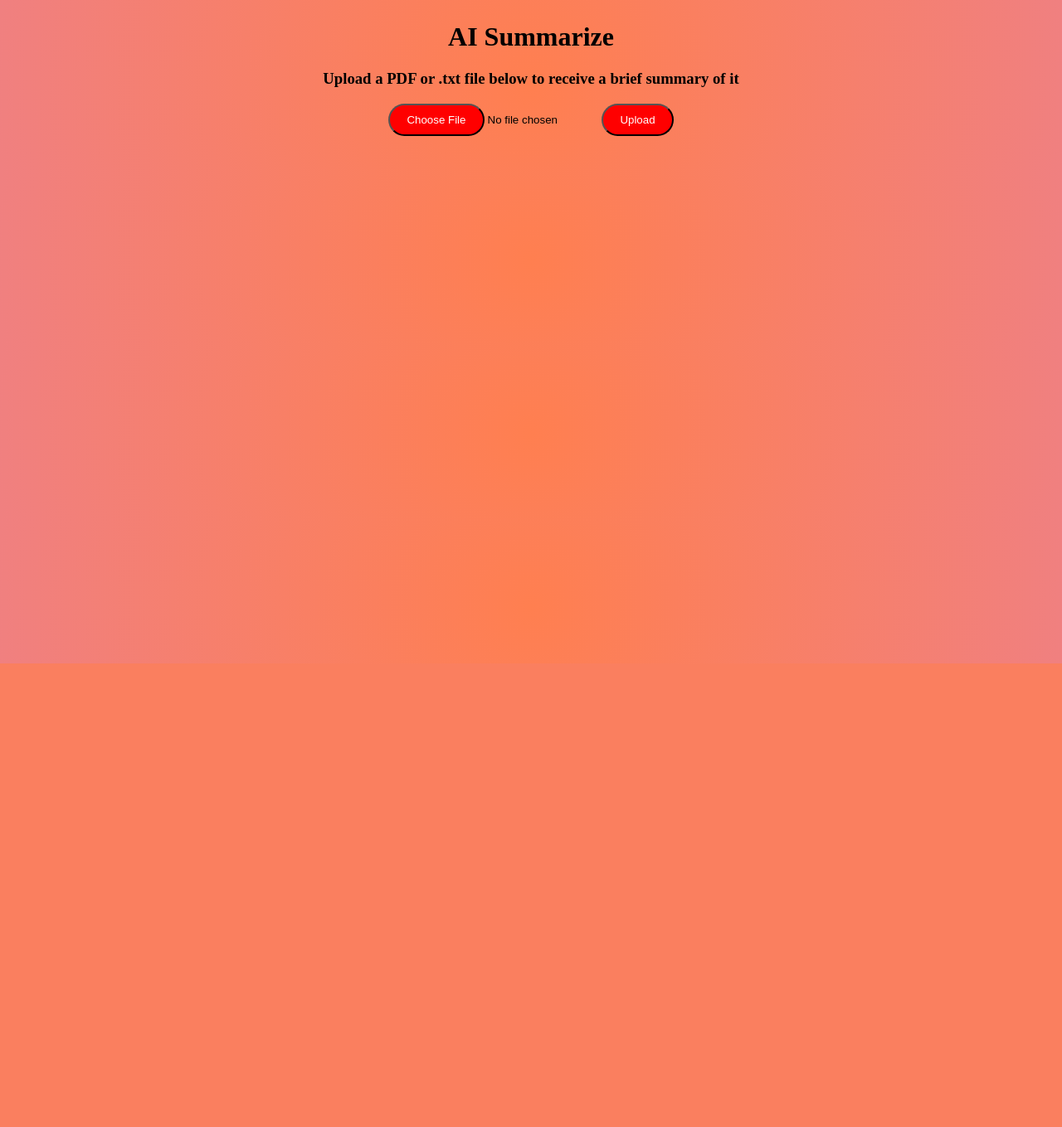
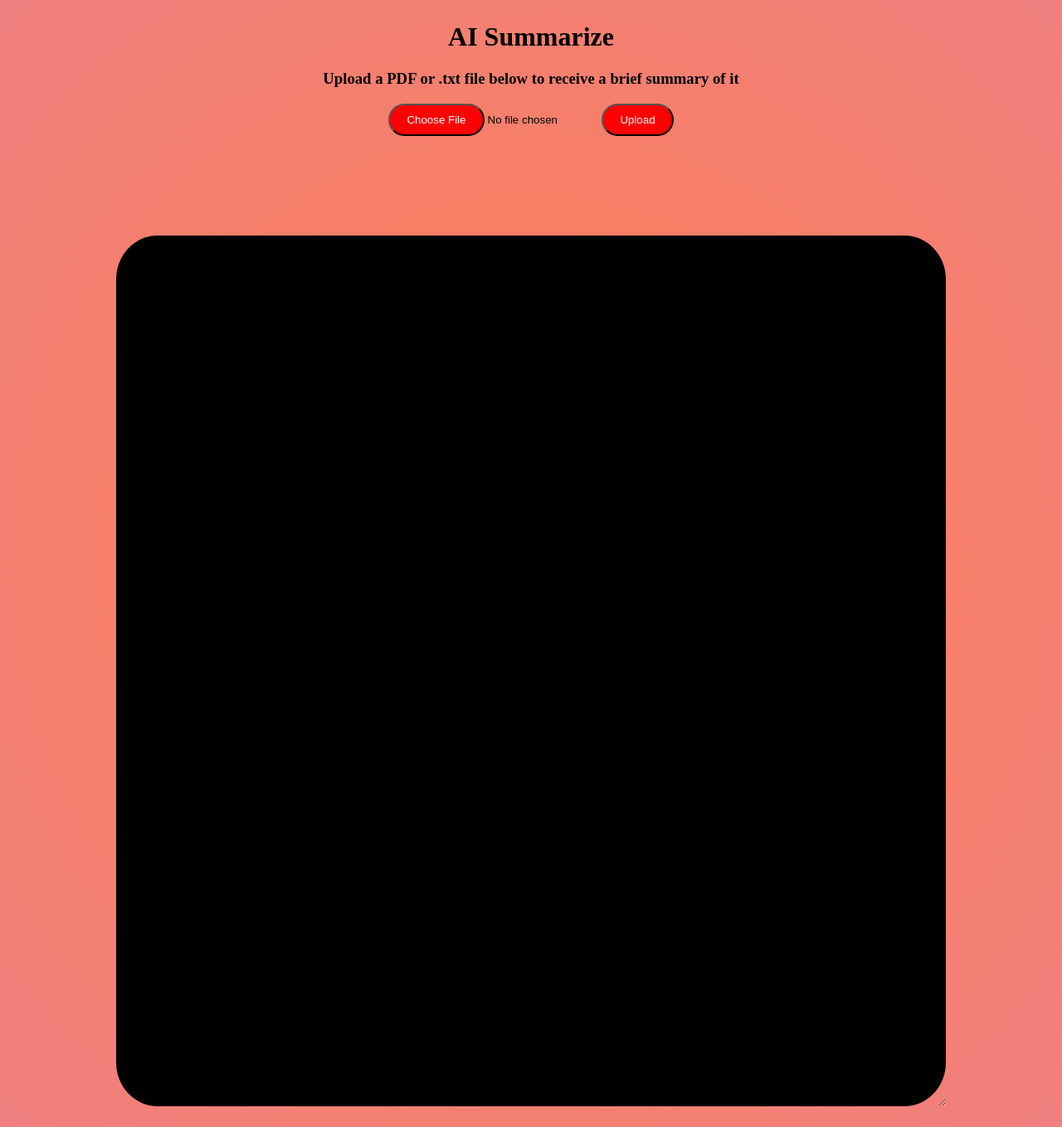
Before and after one commit to jacintogomez/AI-Input-Summary, a Flask app: template templates/uploadfile.html in a window 1280 px wide. Shown: the whole page at 83% size. Before the commit the page ends 800 px from the top, so only its background shows below. Run offline with Flask 3, Linux system fonts and the light colour scheme; the template is opened without the code that fills it, so the values that code supplies are empty.

Commit message:
big o styles

```diff
--- a/app.py
+++ b/app.py
@@ -41,7 +41,7 @@ def process():
             print('Not supported')
             summary='File type not supported'
     print('summary completed')
-    return render_template('results.html',summary=summary,docname=file.filename)
+    return render_template('uploadfile.html',summary=summary,docname=file.filename)
 
 def langpdf(file):
     llm=ChatOpenAI()
--- a/templates/processform.js
+++ b/templates/processform.js
@@ -11,6 +11,7 @@ document.querySelector('form').addEventListener('submit',async function(e){
         }
         const result=await response.json();
         document.getElementById('loading-results').style.display='none';
+        document.getElementById('result').innerText=result;
     }catch(error){
         document.getElementById('loading-results').style.display='none';
         alert('Sorry, an error occurred: '+error.message);
--- a/templates/uploadfile.html
+++ b/templates/uploadfile.html
@@ -41,6 +41,20 @@
             margin: 0 auto;
             padding-top: 20px;
         }
+        .results{
+            background-color: black;
+            color: white;
+            height: 1000px;
+            width: 900px;
+            margin: 100px auto 0 auto;
+            padding-top: 50px;
+            padding-left: 50px;
+            padding-right: 50px;
+            border-radius: 5%;
+            overflow-y: auto;
+            text-align: left;
+            resize: vertical;
+        }
     </style>
 </head>
 <body>
@@ -53,6 +67,29 @@
     <div class="outerlabel">
         <div id="loading-results" style="display:none"></div>
     </div>
-    <script src="processform.js"></script>
+    <div class="results">
+        <div id="result" style="word-wrap:break-word;"><pre></pre></div>
+    </div>
+    <script>
+        document.querySelector('form').addEventListener('submit',async function(e){
+            document.getElementById('loading-results').style.display='block';
+            const formdata=new FormData(this);
+            try{
+                const response=await fetch('/process',{
+                    method:'POST',
+                    body:formdata
+                });
+                if(!response.ok){
+                    throw new Error('Server error: '+response.status);
+                }
+                const result=await response.text();
+                document.getElementById('loading-results').style.display='none';
+                document.getElementById('result').innerText=result;
+            }catch(error){
+                document.getElementById('loading-results').style.display='none';
+                alert('Sorry, an error occurred: '+error.message);
+            }
+        });
+    </script>
 </body>
 </html>
```
